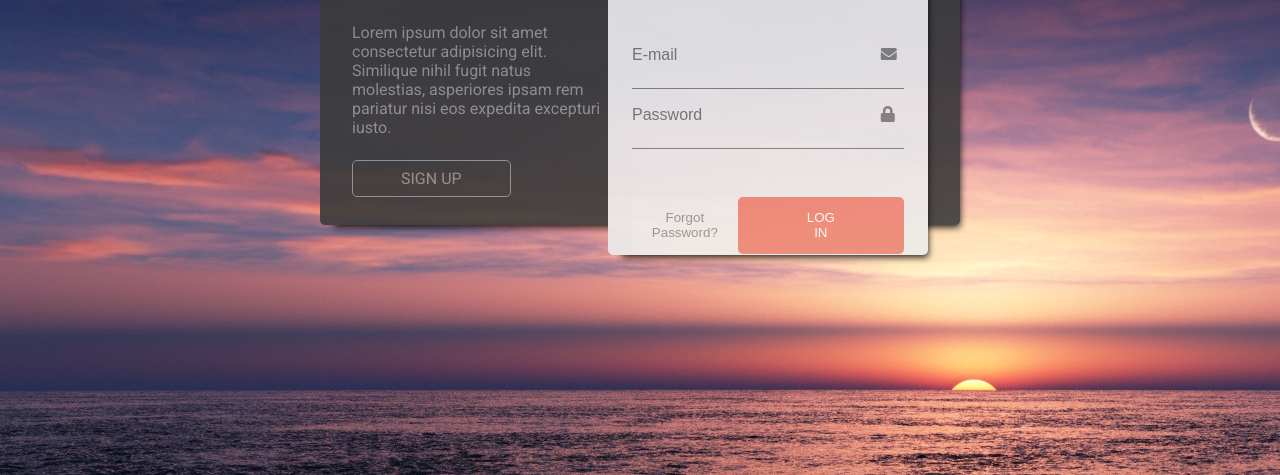
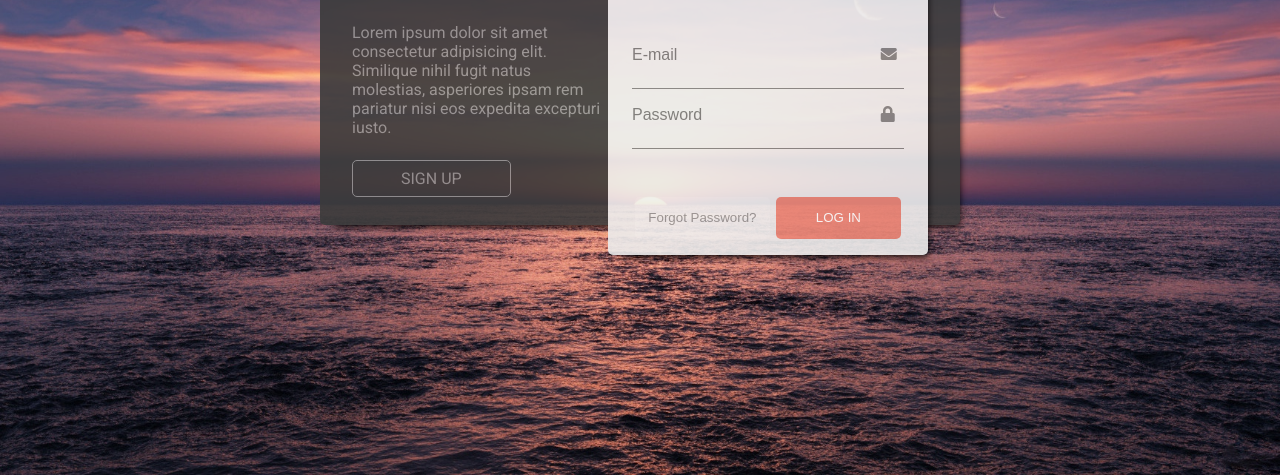
Before and after one commit to RenatoPegas/that_login, a plain HTML site: page index.html in a window 1280 px wide. Shown: the part 325-800 px from the top of the page. Drawn offline with Linux system fonts and the light colour scheme.

Commit message:
responsivity corrections in tablet and css animate studies begins

```diff
--- a/css/main.css
+++ b/css/main.css
@@ -24,6 +24,7 @@ body{
     background-image: url(../img/bg-horizon.jpg);
     background-color: grey;
     background-repeat: no-repeat;
+    background-position: center;
 
     color: white;
 }
@@ -35,12 +36,19 @@ body{
     flex-direction: column;
     align-items: center;
     position: relative;
-    opacity: .9;
     margin: 1em 0;
     -webkit-box-shadow: 7px 9px 7px -7px rgba(0,0,0,1);
     -moz-box-shadow: 7px 9px 7px -7px rgba(0,0,0,1);
     box-shadow: 7px 9px 7px -7px rgba(0,0,0,1);
     width: 90%;
+    animation-name: appear;
+    animation-duration: 1.5s;
+    opacity: .9;
+}
+
+@keyframes appear{
+    from{opacity: 0;}
+    to{opacity: .9;}
 }
 
 #sign-up{
@@ -143,10 +151,49 @@ form .line i{
     background-color: #b1695e;
 }
 
+
+@media screen and (min-width: 768px){
+      body{
+        align-items: center;
+    }
+
+      #st-login{
+        background-size: cover;
+    }
+
+
+    .form-container{
+        flex-direction: row;
+        height: 300px;
+        width: 80%;
+    }
+
+
+    #sign-up{
+    width: 50%;
+    }
+
+    #login-section{
+        width: 60%;
+        top: -10%;
+        right: -2em;
+        padding: 4em 1.5em;
+    }
+
+    #login{
+        padding: 1em 3em;
+    }
+
+}
+
 @media screen and (min-width: 1200px){
 
     body{
         align-items: center;
+    }
+
+    #st-login{
+        background-size: cover;
     }
 
     .form-container{
@@ -171,7 +218,7 @@ form .line i{
     }
 
     #login{
-        padding: 1em 5em;
+        padding: 1em 3em;
     }
 
 
```
